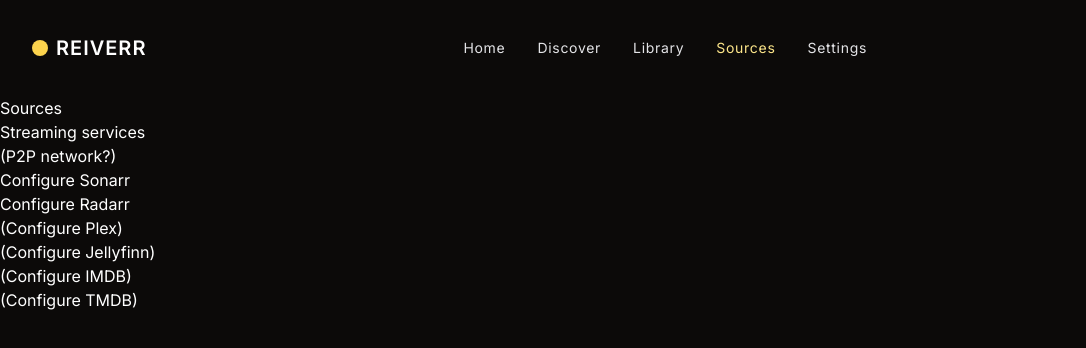
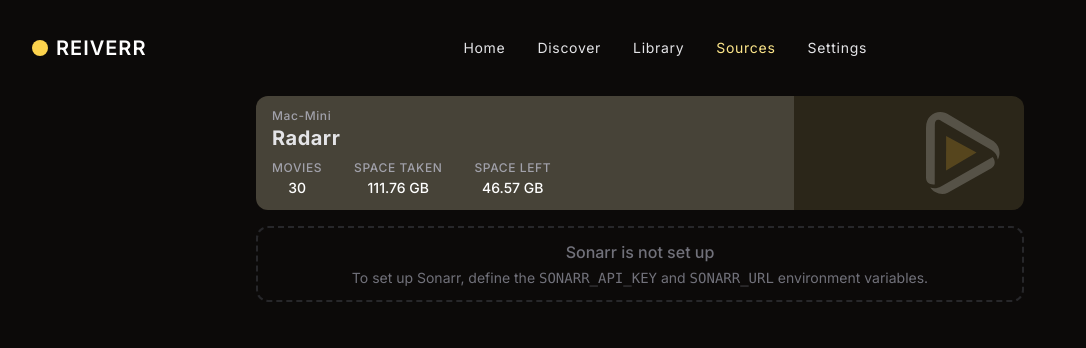
Before and after one commit to aleksilassila/reiverr, a SvelteKit app: page /sources in a window 1280 px wide. Shown: the top 348 px of the page, without its empty margins (0-1086 px from the left). Built offline with nearby package versions, Linux system fonts and the light colour scheme; no server answers; what openapi-fetch would draw is missing.

Commit message:
Sources page concept

```diff
--- /dev/null
+++ b/src/routes/components/svgs/RadarrIcon.svelte
@@ -0,0 +1,9 @@
+<svg
+	viewBox="0 0 1000 1115.2"
+	xmlns="http://www.w3.org/2000/svg"
+	class={$$restProps.class || 'h-10 w-10 flex-shrink-0'}
+	><path
+		d="m120.015 174.916-1.433 810.916C50.198 993.53-.595 958.758.245 890.481L0 216.126C2.624 2.76 199.555-46.036 317.994 40.776l601.67 357.383c84.615 60.794 100.32 171.956 56.7 248.25-7.799-59.85-32.984-94.304-83.773-129.073l-678.066-392.46c-50.79-34.768-93.568-26.758-94.513 50.056zm-61.707 852.847c51 17.7 102.314 9.794 145.3-15.285L908.5 611.405c41.94 60.268 32.671 119.903-18.958 153.414L296.44 1098.972c-85.873 41.624-196.297-2.414-238.138-71.217z"
+		fill="#fff"
+	/><path d="m272.941 797.285 414.225-245.888L273.7 327.762z" fill="#ffc230" /></svg
+>
--- /dev/null
+++ b/src/routes/components/svgs/SonarrIcon.svelte
@@ -0,0 +1,31 @@
+<svg viewBox="0 0 216.7 216.9" xmlns="http://www.w3.org/2000/svg" class="h-7 w-7 flex-shrink-0"
+	><path
+		d="M216.7 108.45c0 29.833-10.533 55.4-31.6 76.7-.7.833-1.483 1.6-2.35 2.3a92.767 92.767 0 0 1-11 9.25c-18.267 13.467-39.367 20.2-63.3 20.2-23.967 0-45.033-6.733-63.2-20.2-4.8-3.4-9.3-7.25-13.5-11.55-16.367-16.266-26.417-35.167-30.15-56.7-.733-4.2-1.217-8.467-1.45-12.8-.1-2.4-.15-4.8-.15-7.2 0-2.533.05-4.95.15-7.25 0-.233.066-.467.2-.7 1.567-26.6 12.033-49.583 31.4-68.95C53.05 10.517 78.617 0 108.45 0c29.933 0 55.484 10.517 76.65 31.55 21.067 21.433 31.6 47.067 31.6 76.9z"
+		clip-rule="evenodd"
+		fill="#EEE"
+		fill-rule="evenodd"
+	/><path
+		d="m194.65 42.5-22.4 22.4C159.152 77.998 158 89.4 158 109.5c0 17.934 2.852 34.352 16.2 47.7 9.746 9.746 19 18.95 19 18.95-2.5 3.067-5.2 6.067-8.1 9-.7.833-1.483 1.6-2.35 2.3a90.601 90.601 0 0 1-7.9 6.95l-17.55-17.55c-15.598-15.6-27.996-17.1-48.6-17.1-19.77 0-33.223 1.822-47.7 16.3-8.647 8.647-18.55 18.6-18.55 18.6a95.782 95.782 0 0 1-10.7-9.5c-2.8-2.8-5.417-5.667-7.85-8.6 0 0 9.798-9.848 19.15-19.2 13.852-13.853 16.1-29.916 16.1-47.85 0-17.5-2.874-33.823-15.6-46.55-8.835-8.836-21.05-21-21.05-21 2.833-3.6 5.917-7.067 9.25-10.4a134.482 134.482 0 0 1 9-8.05L61.1 43.85C74.102 56.852 90.767 60.2 108.7 60.2c18.467 0 35.077-3.577 48.6-17.1 8.32-8.32 19.3-19.25 19.3-19.25 2.9 2.367 5.733 4.933 8.5 7.7a121.188 121.188 0 0 1 9.55 10.95z"
+		clip-rule="evenodd"
+		fill="#3A3F51"
+		fill-rule="evenodd"
+	/><g clip-rule="evenodd"
+		><path
+			d="M78.7 114c-.2-1.167-.332-2.35-.4-3.55a39.613 39.613 0 0 1 0-4c0-.067.018-.133.05-.2.435-7.367 3.334-13.733 8.7-19.1 5.9-5.833 12.984-8.75 21.25-8.75 8.3 0 15.384 2.917 21.25 8.75 5.834 5.934 8.75 13.033 8.75 21.3 0 8.267-2.916 15.35-8.75 21.25-.2.233-.416.45-.65.65a27.364 27.364 0 0 1-3.05 2.55c-5.065 3.733-10.916 5.6-17.55 5.6s-12.466-1.866-17.5-5.6a26.29 26.29 0 0 1-3.75-3.2c-4.532-4.5-7.316-9.734-8.35-15.7z"
+			fill="#0CF"
+			fill-rule="evenodd"
+		/><path
+			d="m157.8 59.75-15 14.65M30.785 32.526 71.65 73.25m84.6 84.25 27.808 28.78m1.855-153.894L157.8 59.75m-125.45 126 27.35-27.4"
+			fill="none"
+			stroke="#0CF"
+			stroke-miterlimit="1"
+			stroke-width="2"
+		/><path
+			d="m157.8 59.75-16.95 17.2M58.97 60.604l17.2 17.15M59.623 158.43l16.75-17.4m61.928-1.396 18.028 17.945"
+			fill="none"
+			stroke="#0CF"
+			stroke-miterlimit="1"
+			stroke-width="7"
+		/></g
+	></svg
+>
--- a/src/routes/library/+page.svelte
+++ b/src/routes/library/+page.svelte
@@ -13,7 +13,7 @@
 
 <div class="bg-black pt-24 pb-8 px-8">
 	<div class="grid grid-cols-1 lg:grid-cols-2 items-center justify-center gap-4">
-		<div class="bg-highlight-dim relative w-full m-auto p-3 px-4 rounded-lg overflow-hidden">
+		<div class="bg-highlight-dim relative w-full m-auto p-3 px-4 rounded-xl overflow-hidden">
 			<div class="absolute left-0 inset-y-0 w-[70%] bg-[#ffffff22]" />
 			<div class="relative z-[1] flex justify-between items-center">
 				<div class="flex flex-col">
@@ -36,7 +36,7 @@
 				</div>
 			</div>
 		</div>
-		<div class="bg-highlight-dim relative w-full m-auto p-3 px-4 rounded-lg overflow-hidden">
+		<div class="bg-highlight-dim relative w-full m-auto p-3 px-4 rounded-xl overflow-hidden">
 			<div class="absolute left-0 inset-y-0 w-[70%] bg-[#ffffff22]" />
 			<div class="relative z-[1] flex justify-between items-center">
 				<div class="flex flex-col">
--- a/src/routes/settings/+page.svelte
+++ b/src/routes/settings/+page.svelte
@@ -1 +1,3 @@
-<div>Settings</div>
+<div class="h-screen flex items-center justify-center text-zinc-500">
+	This is the settings page. It's quite empty here.
+</div>
--- a/src/routes/sources/+page.svelte
+++ b/src/routes/sources/+page.svelte
@@ -1,11 +1,59 @@
-<div class="pt-24">
-	<div>Sources</div>
-	<div>Streaming services</div>
-	<div>(P2P network?)</div>
-	<div>Configure Sonarr</div>
-	<div>Configure Radarr</div>
-	<div>(Configure Plex)</div>
-	<div>(Configure Jellyfinn)</div>
-	<div>(Configure IMDB)</div>
-	<div>(Configure TMDB)</div>
+<script lang="ts">
+	import RadarrIcon from '../components/svgs/RadarrIcon.svelte';
+	import SonarrIcon from '../components/svgs/SonarrIcon.svelte';
+	import { formatSize } from '$lib/utils.js';
+</script>
+
+<div class="pt-24 px-8 min-h-screen flex justify-center">
+	<div class="flex flex-col gap-4 max-w-3xl flex-1">
+		<div
+			class="bg-highlight-dim relative w-full p-3 px-4 rounded-xl overflow-hidden group pointer"
+			on:click={() => (window.location.href = '/')}
+		>
+			<div class="absolute left-0 inset-y-0 w-[70%] bg-[#ffffff22]" />
+			<RadarrIcon class="absolute opacity-20 p-4 h-full inset-y-0 right-2" />
+			<div class="relative z-[1] flex flex-col justify-between gap-2">
+				<div class="flex flex-col flex-1">
+					<h3 class="text-zinc-400 font-medium text-xs tracking-wider">Mac-Mini</h3>
+					<a
+						href="/"
+						class="text-zinc-200 font-bold text-xl tracking-wide group-hover:text-amber-200"
+						>Radarr</a
+					>
+				</div>
+				<div class="flex gap-8">
+					<div class="flex flex-col items-center gap-0.5">
+						<h3 class="uppercase text-zinc-400 font-medium text-xs tracking-wider">Movies</h3>
+						<div class="font-medium text-sm">30</div>
+					</div>
+					<div class="flex flex-col items-center gap-0.5">
+						<h3 class="uppercase text-zinc-400 font-medium text-xs tracking-wider">Space Taken</h3>
+						<div class="font-medium text-sm">{formatSize(120_000_000_000)}</div>
+					</div>
+					<div class="flex flex-col items-center gap-0.5">
+						<h3 class="uppercase text-zinc-400 font-medium text-xs tracking-wider">Space Left</h3>
+						<div class="font-medium text-sm">{formatSize(50_000_000_000)}</div>
+					</div>
+				</div>
+			</div>
+		</div>
+		<div
+			class="border-zinc-800 border-2 border-dashed relative w-full p-3 px-4 rounded-xl overflow-hidden text-zinc-500 text-center flex flex-col gap-1"
+		>
+			<h2 class="font-medium">Sonarr is not set up</h2>
+			<p class="text-sm">
+				To set up Sonarr, define the <code>SONARR_API_KEY</code> and <code>SONARR_URL</code> environment
+				variables.
+			</p>
+		</div>
+	</div>
+	<!--	<div>Sources</div>-->
+	<!--	<div>Streaming services</div>-->
+	<!--	<div>(P2P network?)</div>-->
+	<!--	<div>Configure Sonarr</div>-->
+	<!--	<div>Configure Radarr</div>-->
+	<!--	<div>(Configure Plex)</div>-->
+	<!--	<div>(Configure Jellyfinn)</div>-->
+	<!--	<div>(Configure IMDB)</div>-->
+	<!--	<div>(Configure TMDB)</div>-->
 </div>
```
